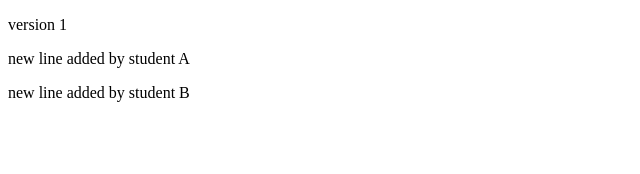
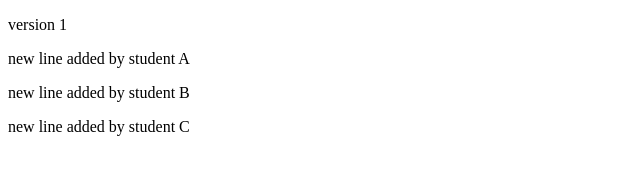
Before and after one commit to erday2/gitcollab, a plain HTML site: page index.html in a window 1280 px wide. Shown: the whole page, without its empty margins (0-640 px from the left). Drawn offline with Linux system fonts and the light colour scheme.

Commit message:
new p tag student c

```diff
--- a/index.html
+++ b/index.html
@@ -11,5 +11,7 @@
     <p>new line added by student A</p>
 
     <p>new line added by student B</p>
+
+    <p>new line added by student C</p>
   </body>
 </html>
```
